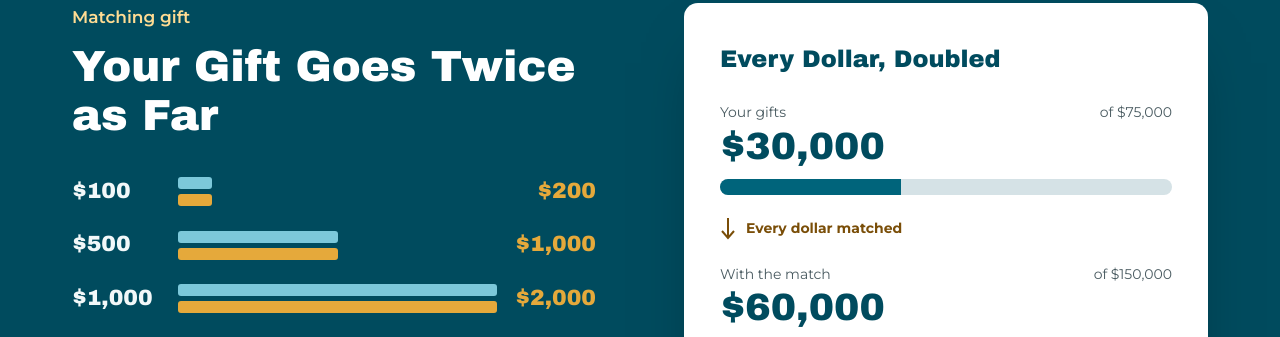
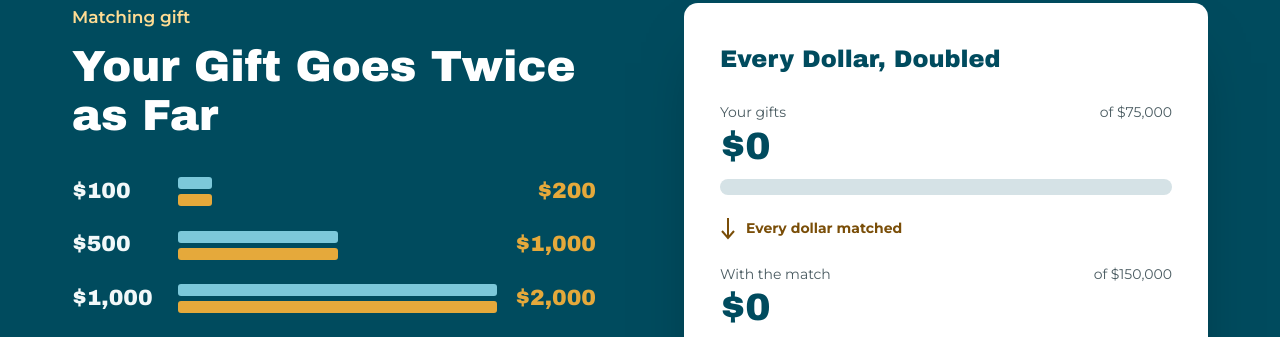
Before and after one commit to samirtharaj7-creator/eden-valley-giving-tuesday, a plain HTML site: page index.html in a window 1280 px wide. Shown: the part 3556-3893 px from the top of the page. Drawn offline with Linux system fonts and the light colour scheme.

Commit message:
Remove the sample $30,000 from the meter
Co-Authored-By: Claude Opus 5.5 <noreply@anthropic.com>

```diff
--- a/index.html
+++ b/index.html
@@ -264,7 +264,7 @@ a{color:#00647B}a:hover{color:#004B5E}
 
 <script>
 // Set the amount given so far (before the match). 30000 is a SAMPLE, not a real figure.
-var RAISED = 30000;
+var RAISED = 0;
 // President's thank-you video. Paste a YouTube or Vimeo link, or a .mp4 file path/URL.
 // While empty, the placeholder box stays.
 var VIDEO_URL = '';
```
